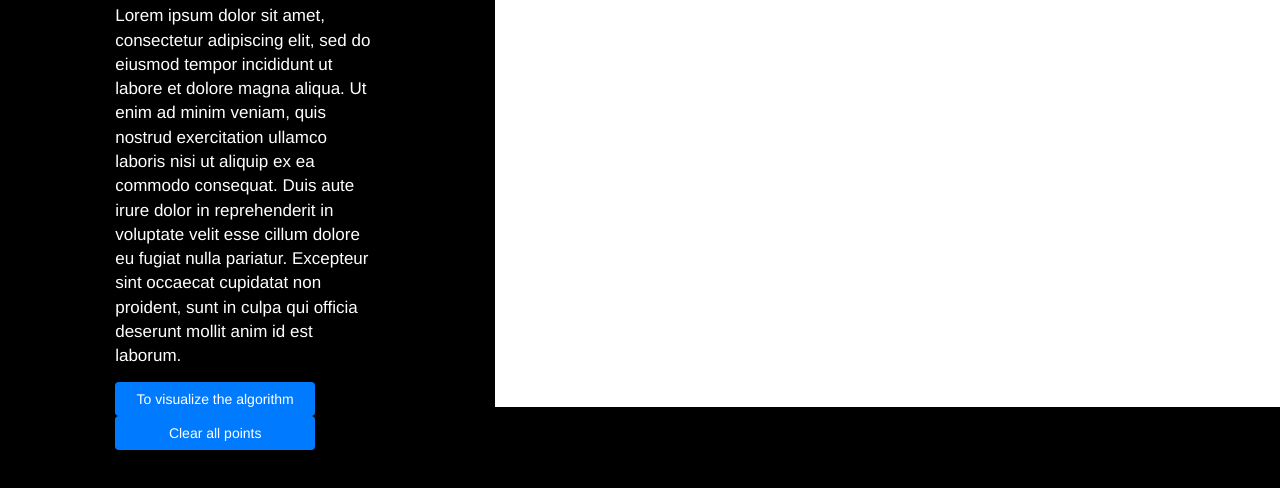
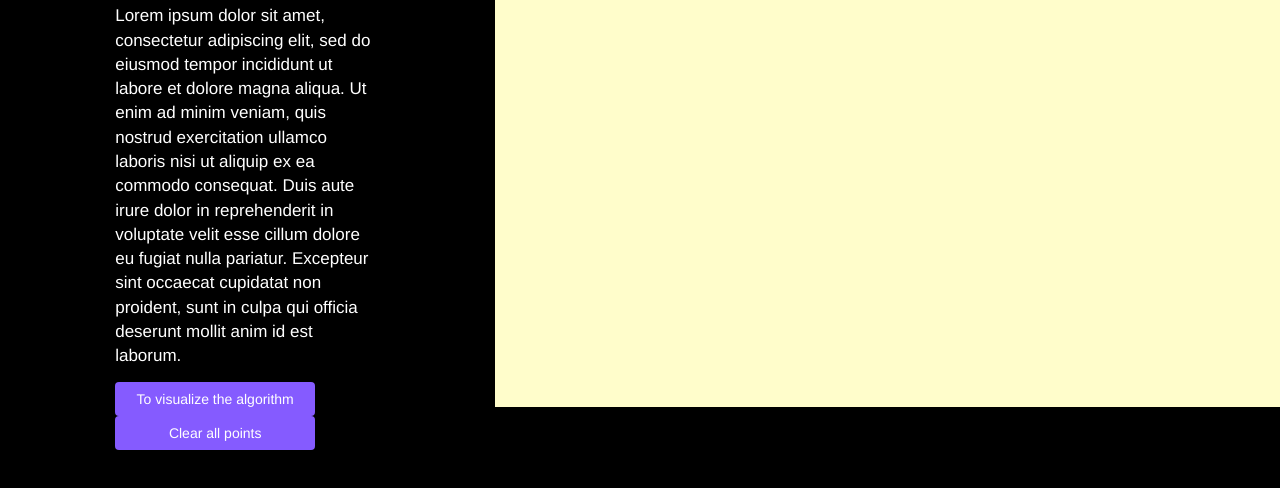
Before and after one commit to Rohan121002/Convex-hull-visualizer, a plain HTML site: page kps.html in a window 1280 px wide. Shown: the part 322-810 px from the top of the page. Drawn offline with nearby package versions, Linux system fonts and the light colour scheme.

Commit message:
final after upperBridge

```diff
--- a/kps.html
+++ b/kps.html
@@ -14,20 +14,18 @@
   <h2 style="font-size: 50px;color: #93d9ff; margin-bottom: 10%;">Kirkpatrick–Seidel algorithm</h2>
   <p style="font-size: 17px; margin-bottom: 5%;">Lorem ipsum dolor sit amet, consectetur adipiscing elit, sed do eiusmod tempor incididunt ut labore et dolore magna aliqua. Ut enim ad minim veniam, quis nostrud exercitation ullamco laboris nisi ut aliquip ex ea commodo consequat. Duis aute irure dolor in reprehenderit in voluptate velit esse cillum dolore eu fugiat nulla pariatur. Excepteur sint occaecat cupidatat non proident, sunt in culpa qui officia deserunt mollit anim id est laborum.</p>
   <div>
-    <button type="button" id="start-btn" class="btn" style="width: 200px;overflow:hidden; margin-right: 5%;" >To visualize the algorithm</button>
-    <button type="button" id="clear-btn" class="btn" style="width: 200px;overflow: hidden;" >Clear all points</button>
+    <button type="button" id="start-btn" class="btn" style="background-color:#855bff; width:200px;overflow:hidden; margin-right: 5%;" >To visualize the algorithm</button>
+    <button type="button" id="clear-btn" class="btn" style="background-color:#855bff;width: 200px;overflow: hidden;" >Clear all points</button>
   </div>
   <!-- <p id='demo' style="display: none; justify-content: center; align-items: center;">Hello Javascript</p> -->
 </div>
 
 <div style="display: flex; flex-direction: column; align-items: center; margin-right: 3%;">
   <h3 style="color: white; margin-bottom: 2%;">Click Here to add points</h3>
-  <div id="pointsDiv" style="background-color:white;width: 800px; height: 670px; border: 3px solid black; display: flex; justify-content: center;">
+  <div id="pointsDiv" style="background-color:#FFFDCB;width: 800px; height: 670px; border: 3px solid black; display: flex; justify-content: center;">
 </div>
 </div>
 <svg id="lineSVG" style="width: 500px; height: 500px; position: absolute; top: 0; left: 0; pointer-events: none; overflow: visible;"></svg>
-
-
 <script src="kps.js"></script>
 
 </body>
--- a/kps.js
+++ b/kps.js
@@ -38,12 +38,7 @@ function keepUniqueElements(array) {
 
 function drawPoint(x, y, color){
     let pointElement = document.createElement('div');
-    // pointElement.style.position = 'absolute';
-    // pointElement.style.width = '15px';
-    // pointElement.style.height = '15px';
-    // pointElement.style.borderRadius = '50%';
     pointElement.classList.add('vertex');
-    // document.getElementsByClassName('vertex');
     pointElement.style.left = `${x - 5}px`;
     pointElement.style.top = `${y - 5}px`;
     pointElement.style.backgroundColor = `${color}`;
@@ -155,57 +150,6 @@ function UpperHull(pumin, pumax,Upper, UpperPoints){
     UpperHull(pm, pumax, Right, UpperPoints);
 }
 
-
-// function upperHull(S, Upper_points) {
-//     S.sort((a,b)=> a.x-b.x || a.y - b.y);
-//     // console.log("sorted", points);
-//     let {pumax, pumin, plmax, plmin} = findminmax(points);
-//     // S.sort((a, b) => a.x - b.x);
-//     // let min = 0, max = S.length - 1;
-//     if (pumin === pumax) {
-//         Upper_points.push(pumin);
-//         // console.log("Upper hull:", S[min]);
-//         return;
-//     }
-//     connect(pumin, pumax, S,Upper_points);
-// }
-
-// function connect(k, m, S,Upper_points) {
-
-//     let medianX;
-//     if (S.length % 2 === 0) {
-//     medianX = (S[Math.floor(S.length / 2)].x + S[Math.floor(S.length / 2) + 1].x)/2;
-//     } else {
-//     medianX = S[Math.floor(S.length / 2)].x;
-//     }
-//     // let a = S[Math.floor(S.length / 2)].x;
-//     let {pk, pm} = upperBridge(S, medianX);
-//     let Left = [];
-//     let Right = [];
-//     let leftSlope = Math.atan2(pk.y-k.y,pk.x - k.x);
-//     let RightSlope = Math.atan2(pm.y - m.y, pm.x - m.x);
-//     for(let i =0;i<S.length;i++){
-//         if(Math.atan2(S[i].y - k.y,S[i].x - k.x) > leftSlope){
-//             Left.push(S[i]);
-//         }
-//         if(Math.atan2(S[i].y - m.y,S[i].x - m.x) < RightSlope){
-//             if(S[i] != m && S[i] != m){
-//                 Right.push(S[i]);
-//             }
-//         }
-//     }
-//     if (pk === k){
-//         Upper_points.push(pk);
-//     }else{
-//         connect(k, pk, Left,Upper_points);
-//     }
-
-//     if (pm === m){
-//         Upper_points.push(pm);
-//     }else{
-//         connect(pm, m, Right,Upper_points);
-//     }
-// }
 
 function upperBridge(S, a) {
     S.sort((a,b)=> a.x-b.x || a.y - b.y);
@@ -336,6 +280,8 @@ location.reload();
 document.getElementById('start-btn').addEventListener('click', function(event) {
     controller.abort();
     console.log("input", points);
+    let list = document.getElementsByClassName('vertex');
+    console.log("thsi is all points"+list);
     // let Upper_points = [];
     ConvexHull(points);
     // upperHull(points, Upper_points);
```
Also changed, not shown: convexhullvisualiser-master/convexhull.html (+0 -2 lines).
